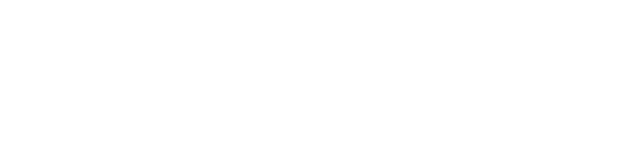
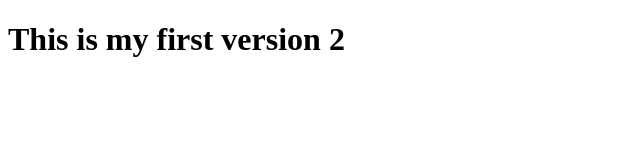
Before and after one commit to Vinod2387/Anushri, a plain HTML site: page index.html in a window 1280 px wide. Shown: the whole page, without its empty margins (0-640 px from the left). Drawn offline with Linux system fonts and the light colour scheme.

Commit message:
This is my second version

```diff
--- a/index.html
+++ b/index.html
@@ -8,4 +8,5 @@
 <body>
 
 </body>
+<h1>This is my first version 2</h1>
 </html>
```
